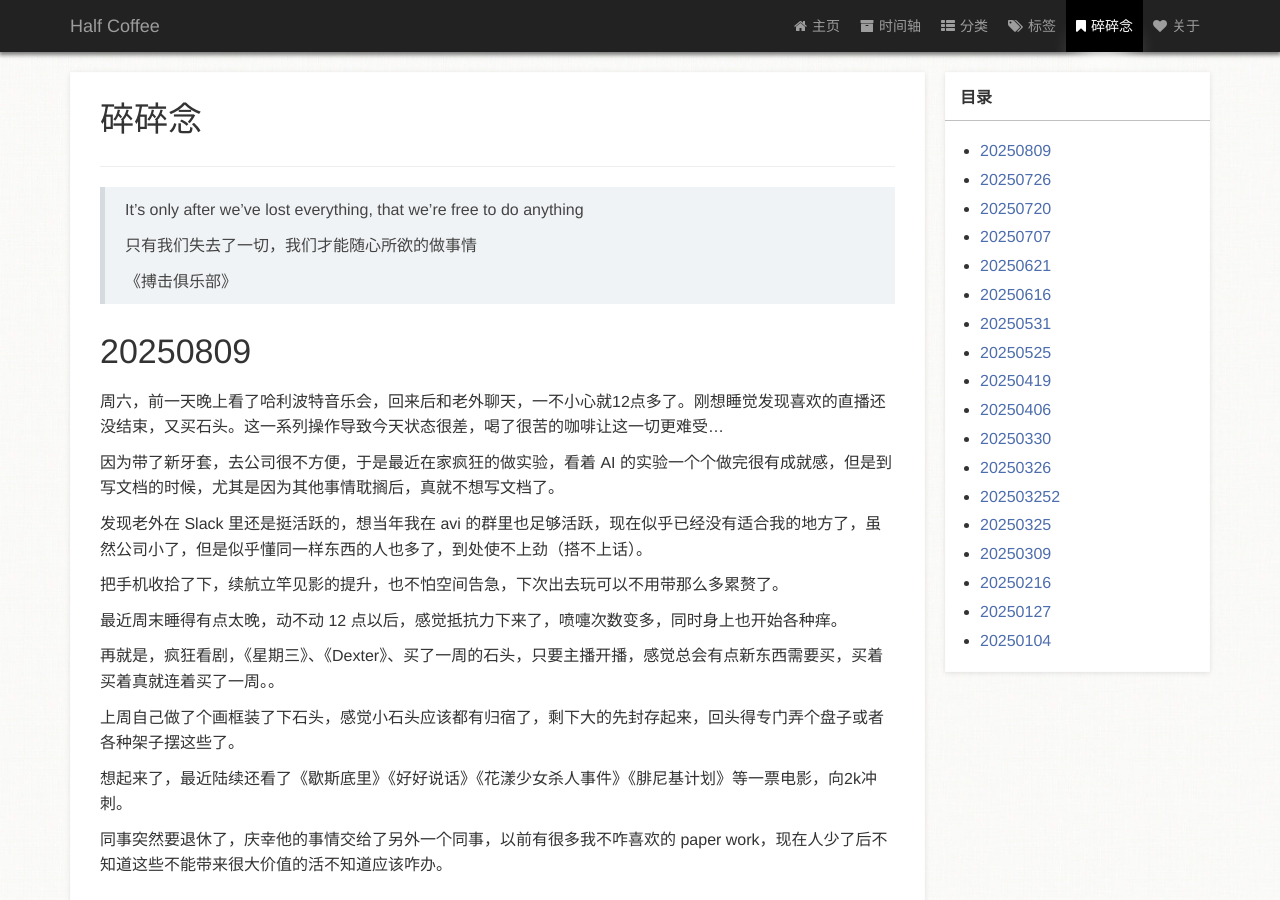
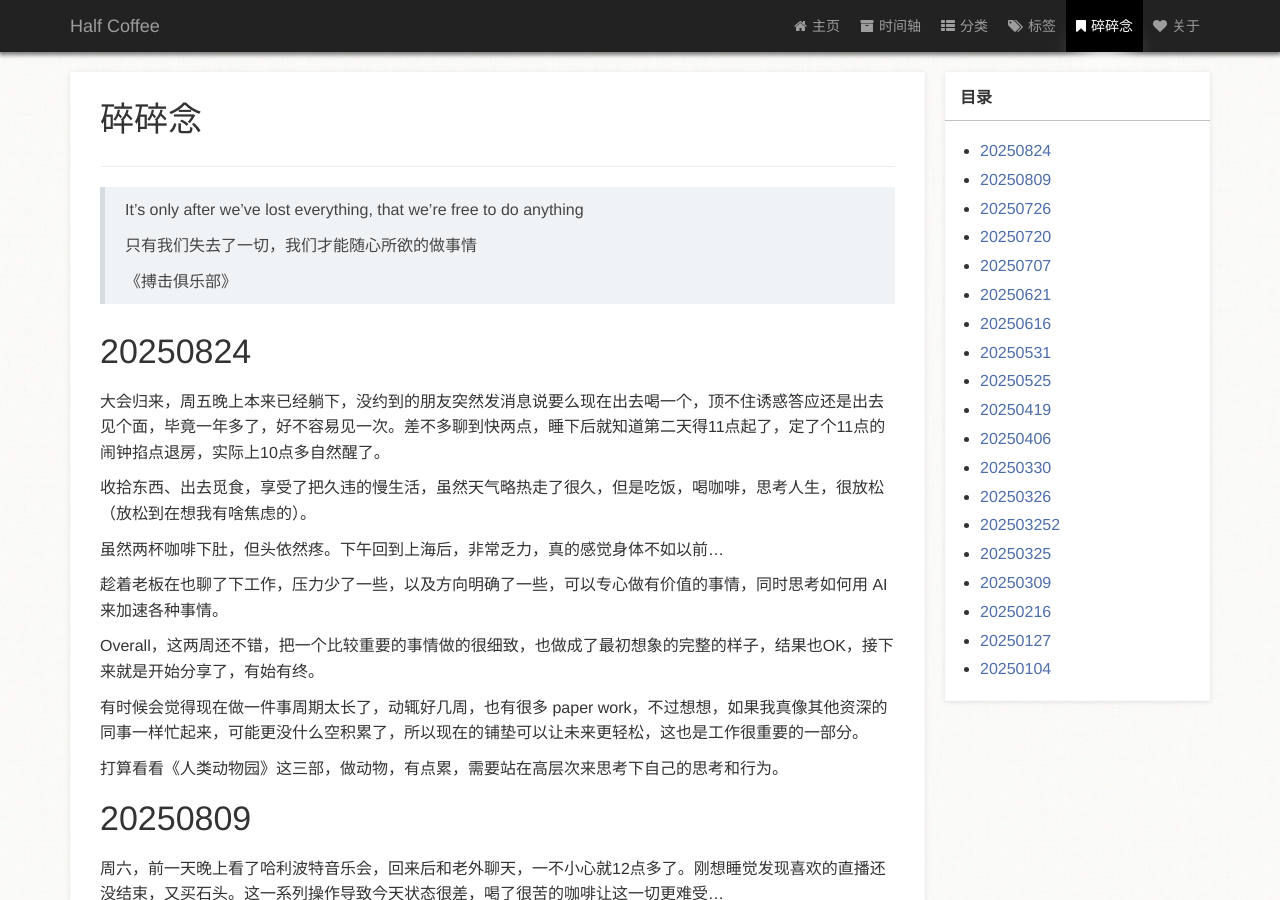
Before and after one commit to zm1990s/halfcoffee, a Jekyll site: the page built from page/3碎碎念.md, in a window 1280 px wide and 900 px high. Built offline with Jekyll 4.4.1, drawn with Linux system fonts in a browser that asks for light colours; a style sheet for code colours, icons or effects is not loaded.

Commit message:
20250824

```diff
--- a/page/3碎碎念.md
+++ b/page/3碎碎念.md
@@ -13,6 +13,22 @@ type: page
 > 只有我们失去了一切，我们才能随心所欲的做事情
 >
 > 《搏击俱乐部》
+
+# 20250824
+
+大会归来，周五晚上本来已经躺下，没约到的朋友突然发消息说要么现在出去喝一个，顶不住诱惑答应还是出去见个面，毕竟一年多了，好不容易见一次。差不多聊到快两点，睡下后就知道第二天得11点起了，定了个11点的闹钟掐点退房，实际上10点多自然醒了。
+
+收拾东西、出去觅食，享受了把久违的慢生活，虽然天气略热走了很久，但是吃饭，喝咖啡，思考人生，很放松（放松到在想我有啥焦虑的）。
+
+虽然两杯咖啡下肚，但头依然疼。下午回到上海后，非常乏力，真的感觉身体不如以前...
+
+趁着老板在也聊了下工作，压力少了一些，以及方向明确了一些，可以专心做有价值的事情，同时思考如何用 AI 来加速各种事情。
+
+Overall，这两周还不错，把一个比较重要的事情做的很细致，也做成了最初想象的完整的样子，结果也OK，接下来就是开始分享了，有始有终。
+
+有时候会觉得现在做一件事周期太长了，动辄好几周，也有很多 paper work，不过想想，如果我真像其他资深的同事一样忙起来，可能更没什么空积累了，所以现在的铺垫可以让未来更轻松，这也是工作很重要的一部分。
+
+打算看看《人类动物园》这三部，做动物，有点累，需要站在高层次来思考下自己的思考和行为。
 
 # 20250809
 
```
